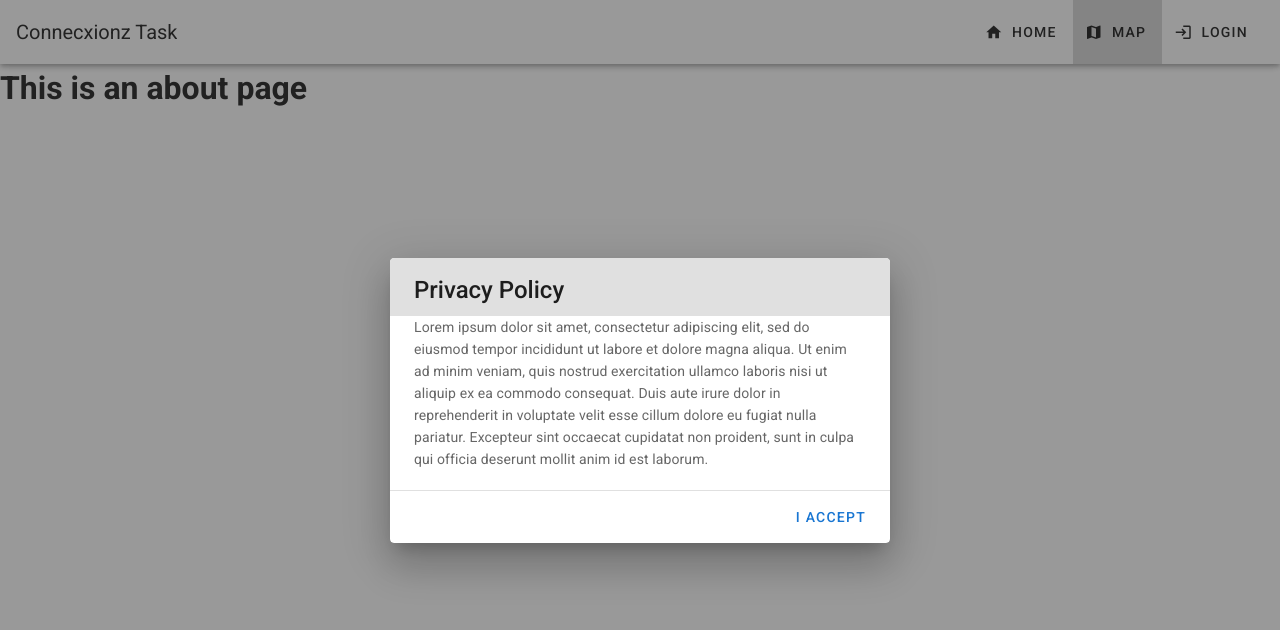
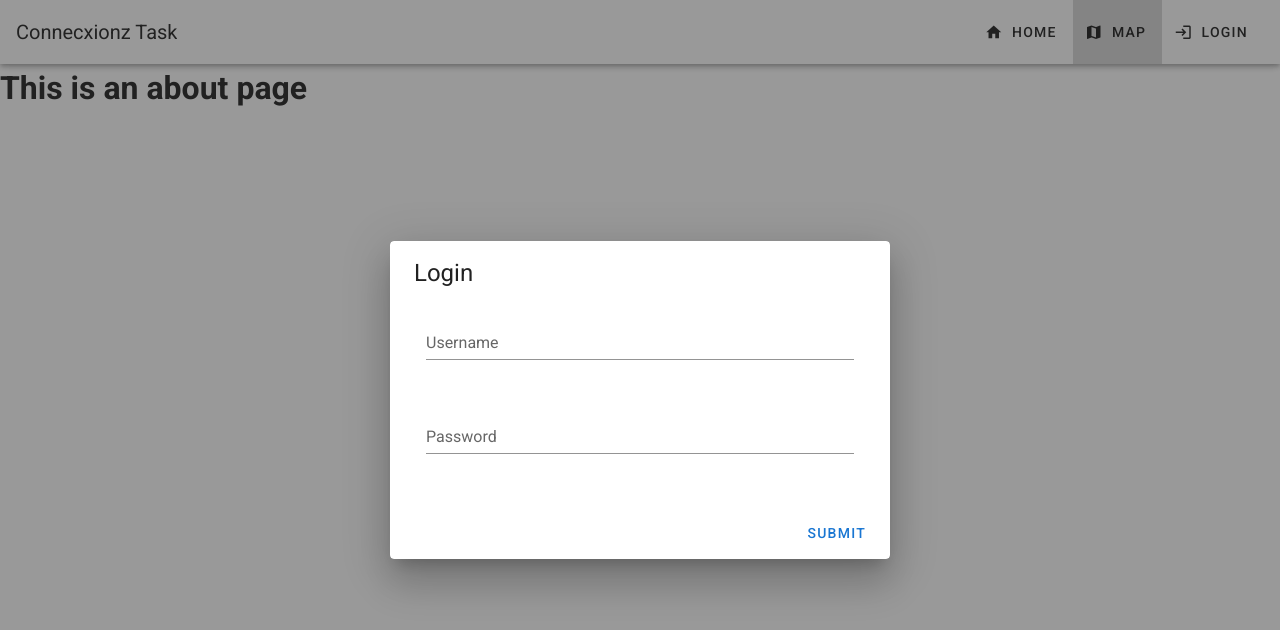
Before and after one commit to jerryfishzz/connecxionz, a Vue app: page /about in a window 1280 px wide. Both pictures are taken after a click on the button "LOGIN". Shown: the top 630 px of the page. Built offline with nearby package versions, Linux system fonts and the light colour scheme.

Commit message:
Change dialog content to form
feat: Change dialog content to form

```diff
--- a/src/components/LoginPrompt.vue
+++ b/src/components/LoginPrompt.vue
@@ -8,25 +8,26 @@
     </template>
 
     <v-card>
-      <v-card-title class="text-h5 grey lighten-2">
-        Privacy Policy
+      <v-card-title>
+        <span class="text-h5">Login</span>
       </v-card-title>
 
       <v-card-text>
-        Lorem ipsum dolor sit amet, consectetur adipiscing elit, sed do eiusmod
-        tempor incididunt ut labore et dolore magna aliqua. Ut enim ad minim
-        veniam, quis nostrud exercitation ullamco laboris nisi ut aliquip ex ea
-        commodo consequat. Duis aute irure dolor in reprehenderit in voluptate
-        velit esse cillum dolore eu fugiat nulla pariatur. Excepteur sint
-        occaecat cupidatat non proident, sunt in culpa qui officia deserunt
-        mollit anim id est laborum.
+        <v-container>
+          <v-row>
+            <v-col cols="12">
+              <v-text-field label="Username"></v-text-field>
+            </v-col>
+            <v-col cols="12">
+              <v-text-field label="Password" type="password"></v-text-field>
+            </v-col>
+          </v-row>
+        </v-container>
       </v-card-text>
-
-      <v-divider></v-divider>
 
       <v-card-actions>
         <v-spacer></v-spacer>
-        <v-btn color="primary" text @click="dialog = false"> I accept </v-btn>
+        <v-btn color="primary" text @click="dialog = false"> Submit </v-btn>
       </v-card-actions>
     </v-card>
   </v-dialog>
@@ -42,9 +43,3 @@ export default {
   },
 }
 </script>
-
-<style>
-.v-btn:hover:before {
-  opacity: 0 !important;
-}
-</style>
--- a/src/main.ts
+++ b/src/main.ts
@@ -8,6 +8,7 @@ Vue.config.productionTip = false
 
 // Register a global custom directive called `v-blur` that prevents focus
 // For example, to use this directive on buttons opening dialog // since they should not keep focusing after the dialog disappears
+// https://github.com/vuetifyjs/vuetify/issues/8572
 Vue.directive('blur', {
   inserted: function (el: HTMLElement) {
     el.onfocus = (ev: FocusEvent) => (ev.target as HTMLElement).blur()
```
